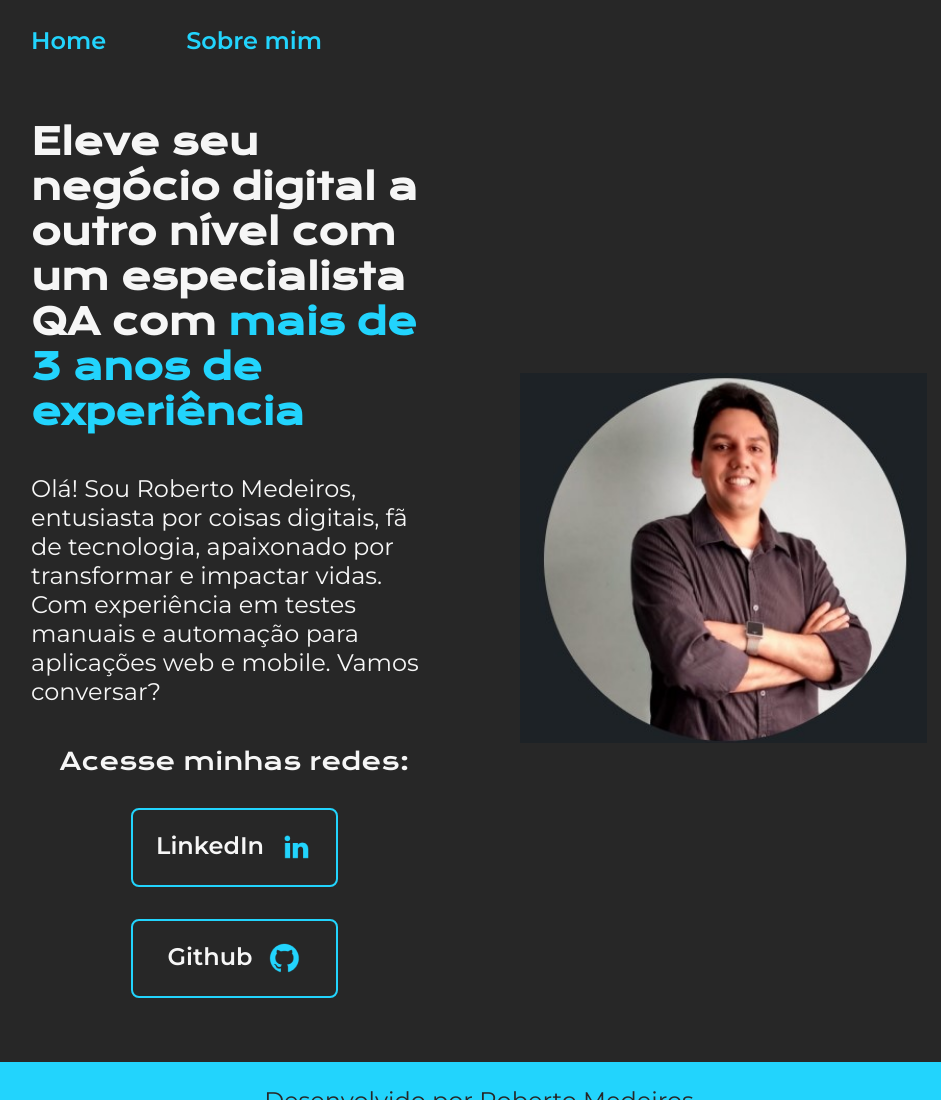
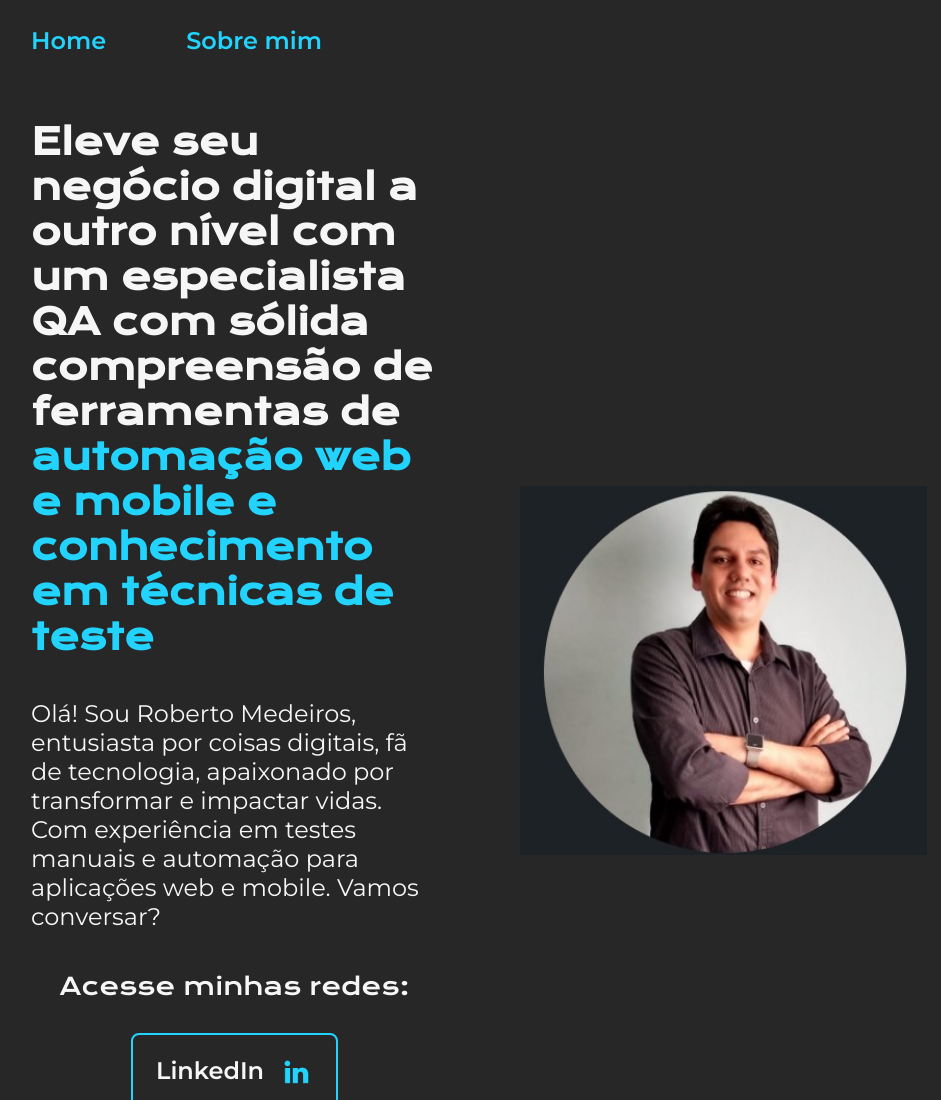
Before and after one commit to robertosmed/portfolio-roberto-medeiros, a plain HTML site: page index.html in a window 1280 px wide. Shown: the top 1100 px of the page, without its empty margins (161-1102 px from the left). Drawn offline with nearby package versions, Linux system fonts and the light colour scheme.

Commit message:
atualização de texto do conteudo de titulo  de apresentação

```diff
--- a/index.html
+++ b/index.html
@@ -16,8 +16,8 @@
     </header>
     <main class="apresentacao">
         <section class="apresentacao__conteudo">
-            <h1 class="apresentacao__conteudo__titulo">Eleve seu negócio digital a outro nível com um especialista QA com
-            <strong class="titulo-destaque"> mais de 3 anos de experiência</strong></h1>
+            <h1 class="apresentacao__conteudo__titulo">Eleve seu negócio digital a outro nível com um especialista QA com sólida compreensão de ferramentas de
+            <strong class="titulo-destaque"> automação web e mobile e conhecimento em técnicas de teste</strong></h1>
             <p class="apresentacao__conteudo__texto">Olá! Sou Roberto Medeiros, entusiasta por coisas digitais, fã de tecnologia, apaixonado por transformar e impactar vidas.
                 Com experiência em testes manuais e automação para aplicações web e mobile.
                 Vamos conversar?</p>
```
